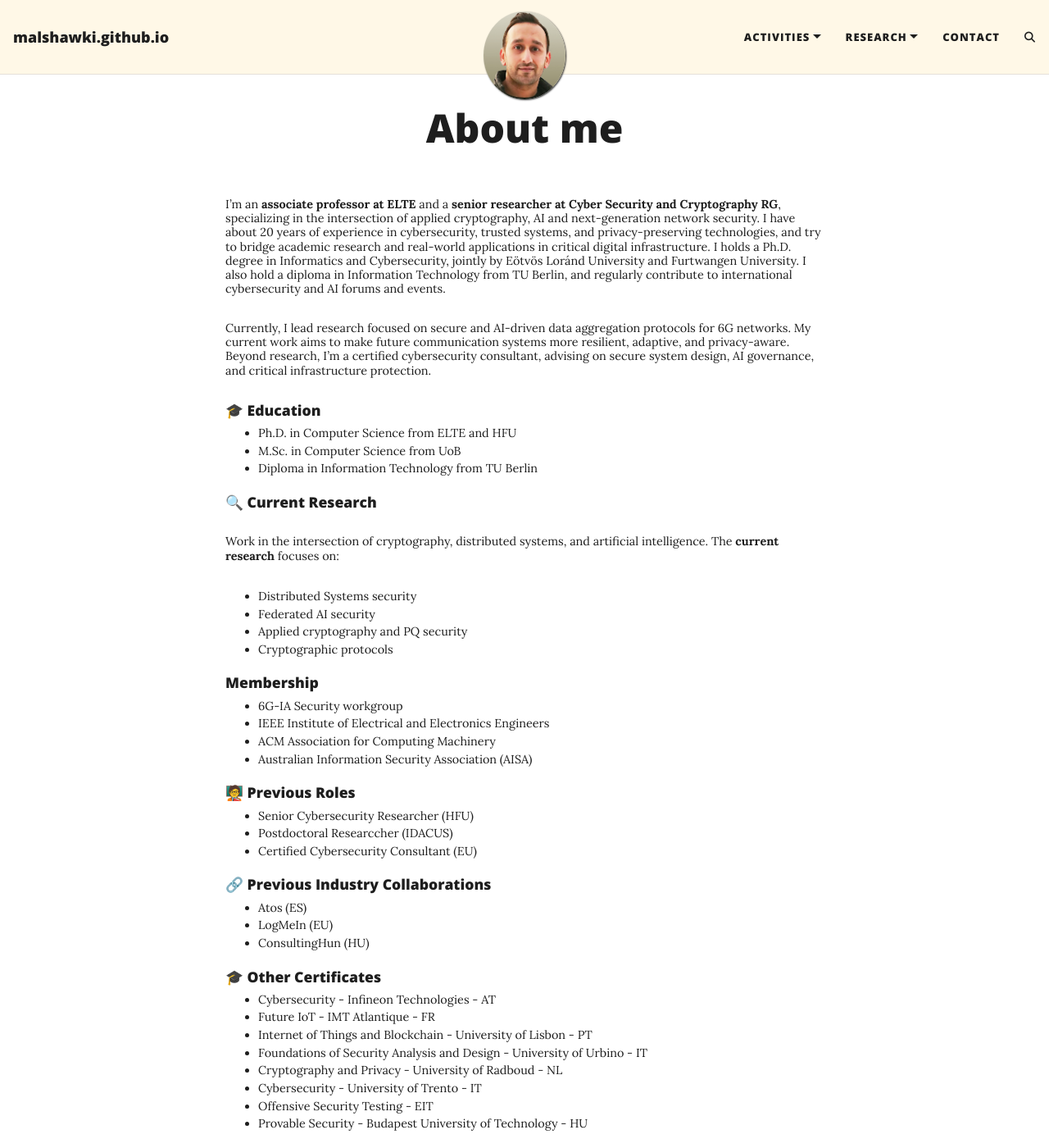
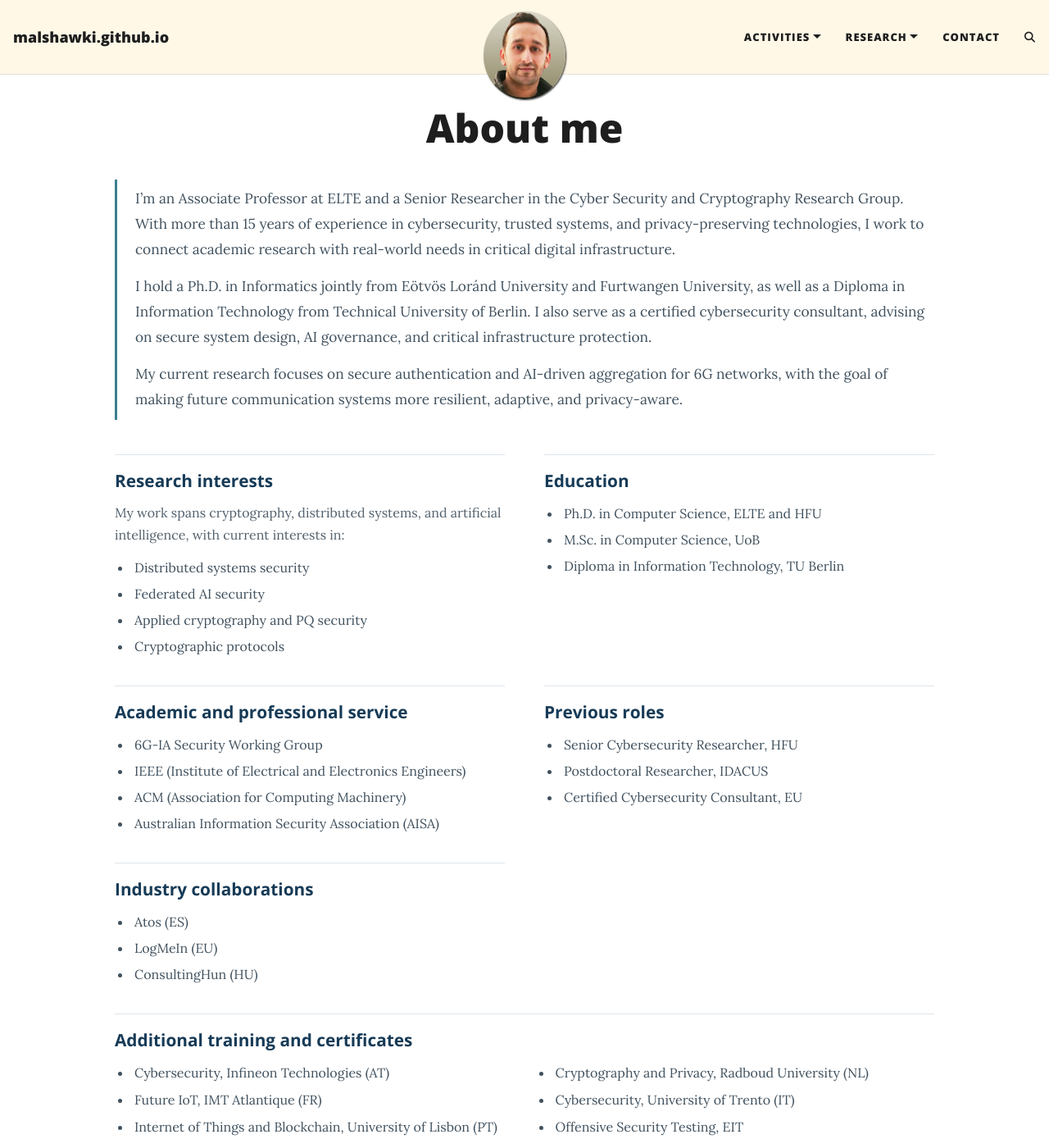
Before and after one commit to malshawki/malshawki.github.io, a Jekyll site: the page built from aboutme.md, in a window 1280 px wide and 1400 px high. Shown: the whole window at 82% size. Built offline with Jekyll 4.4.1, drawn with Linux system fonts in a browser that asks for light colours; comment, search, counter and statistics services are not loaded; some of the changed text lies outside the part shown.

Commit message:
Update aboutme.md

```diff
--- a/aboutme.md
+++ b/aboutme.md
@@ -1,48 +1,191 @@
 ---
 layout: page
 title: About me
-subtitle:
+full-width: true
 ---
 
-I'm an **associate professor at ELTE** and a **senior researcher at Cyber Security and Cryptography RG**, specializing in the intersection of applied cryptography, AI and next-generation network security. I have about 20 years of experience in cybersecurity, trusted systems, and privacy-preserving technologies, and try to bridge academic research and real-world applications in critical digital infrastructure. I holds a Ph.D. degree in Informatics and Cybersecurity, jointly by Eötvös Loránd University and Furtwangen University. I also hold a diploma in Information Technology from TU Berlin, and regularly contribute to international cybersecurity and AI forums and events.
+<style>
+.about-page {
+  max-width: 1000px;
+  margin: 0 auto;
+  color: #293b4a;
+}
 
-Currently, I lead research focused on secure and AI-driven data aggregation protocols for 6G networks. My current work aims to make future communication systems more resilient, adaptive, and privacy-aware. Beyond research, I'm a certified cybersecurity consultant, advising on secure system design, AI governance, and critical infrastructure protection.
+.about-intro {
+  margin: 8px 0 42px;
+  padding: 8px 0 8px 22px;
+  border-left: 3px solid #3b8090;
+}
 
-### 🎓 Education
-- Ph.D. in Computer Science from ELTE and HFU
-- M.Sc. in Computer Science from UoB
-- Diploma in Information Technology from TU Berlin
+.about-intro p {
+  margin: 0 0 14px;
+  color: #40515e;
+  font-size: 1.08rem;
+  line-height: 1.8;
+}
 
-### 🔍 Current Research
-Work in the intersection of cryptography, distributed systems, and artificial intelligence. The **current research** focuses on:
-- Distributed Systems security
-- Federated AI security
-- Applied cryptography and PQ security
-- Cryptographic protocols
+.about-intro p:last-child {
+  margin-bottom: 0;
+}
 
-### Membership
-- 6G-IA Security workgroup
-- IEEE Institute of Electrical and Electronics Engineers
-- ACM Association for Computing Machinery
-- Australian Information Security Association (AISA)
+.about-grid {
+  display: grid;
+  grid-template-columns: repeat(2, minmax(0, 1fr));
+  column-gap: 48px;
+  row-gap: 34px;
+}
 
-### 🧑‍🏫 Previous Roles
-- Senior Cybersecurity Researcher (HFU)
-- Postdoctoral Researccher (IDACUS)
-- Certified Cybersecurity Consultant (EU)
+.about-section {
+  padding-top: 17px;
+  border-top: 1px solid #dfe5eb;
+}
 
-### 🔗 Previous Industry Collaborations
-- Atos (ES)
-- LogMeIn (EU)
-- ConsultingHun (HU)
+.about-section h2 {
+  margin: 0 0 12px;
+  color: #173b57;
+  font-size: 1.3rem;
+  font-weight: 700;
+  line-height: 1.35;
+}
 
+.about-section p {
+  margin: 0 0 12px;
+  color: #52616d;
+  font-size: 1rem;
+  line-height: 1.7;
+}
 
-### 🎓 Other Certificates
-- Cybersecurity - Infineon Technologies - AT
-- Future IoT - IMT Atlantique - FR
-- Internet of Things and Blockchain - University of Lisbon - PT
-- Foundations of Security Analysis and Design - University of Urbino - IT
-- Cryptography and Privacy - University of Radboud - NL
-- Cybersecurity - University of Trento - IT
-- Offensive Security Testing - EIT
-- Provable Security - Budapest University of Technology - HU
+.about-list {
+  margin: 0;
+  padding-left: 21px;
+  color: #40515e;
+  font-size: 1rem;
+  line-height: 1.75;
+}
+
+.about-list li {
+  padding-left: 3px;
+}
+
+.about-list li + li {
+  margin-top: 4px;
+}
+
+.about-certificates {
+  grid-column: 1 / -1;
+}
+
+.about-certificates .about-list {
+  columns: 2;
+  column-gap: 48px;
+}
+
+.about-certificates .about-list li {
+  break-inside: avoid;
+  margin-bottom: 5px;
+}
+
+@media (max-width: 700px) {
+  .about-grid {
+    grid-template-columns: 1fr;
+    row-gap: 27px;
+  }
+
+  .about-certificates {
+    grid-column: auto;
+  }
+
+  .about-certificates .about-list {
+    columns: 1;
+  }
+}
+
+@media (max-width: 560px) {
+  .about-intro {
+    margin-bottom: 32px;
+    padding-left: 16px;
+  }
+
+  .about-intro p {
+    font-size: 1rem;
+  }
+}
+</style>
+
+<div class="about-page">
+  <section class="about-intro" aria-label="Biography">
+    <p>
+      I’m an Associate Professor at ELTE and a Senior Researcher in the Cyber Security and Cryptography Research Group. With more than 15 years of experience in cybersecurity, trusted systems, and privacy-preserving technologies, I work to connect academic research with real-world needs in critical digital infrastructure.
+    </p>
+    <p>
+      I hold a Ph.D. in Informatics jointly from Eötvös Loránd University and Furtwangen University, as well as a Diploma in Information Technology from Technical University of Berlin. I also serve as a certified cybersecurity consultant, advising on secure system design, AI governance, and critical infrastructure protection.
+    </p>
+    <p>
+      My current research focuses on secure authentication and AI-driven aggregation for 6G networks, with the goal of making future communication systems more resilient, adaptive, and privacy-aware.
+    </p>
+  </section>
+
+  <div class="about-grid">
+    <section class="about-section">
+      <h2>Research interests</h2>
+      <p>My work spans cryptography, distributed systems, and artificial intelligence, with current interests in:</p>
+      <ul class="about-list">
+        <li>Distributed systems security</li>
+        <li>Federated AI security</li>
+        <li>Applied cryptography and PQ security</li>
+        <li>Cryptographic protocols</li>
+      </ul>
+    </section>
+
+    <section class="about-section">
+      <h2>Education</h2>
+      <ul class="about-list">
+        <li>Ph.D. in Computer Science, ELTE and HFU</li>
+        <li>M.Sc. in Computer Science, UoB</li>
+        <li>Diploma in Information Technology, TU Berlin</li>
+      </ul>
+    </section>
+
+    <section class="about-section">
+      <h2>Academic and professional service</h2>
+      <ul class="about-list">
+        <li>6G-IA Security Working Group</li>
+        <li>IEEE (Institute of Electrical and Electronics Engineers)</li>
+        <li>ACM (Association for Computing Machinery)</li>
+        <li>Australian Information Security Association (AISA)</li>
+      </ul>
+    </section>
+
+    <section class="about-section">
+      <h2>Previous roles</h2>
+      <ul class="about-list">
+        <li>Senior Cybersecurity Researcher, HFU</li>
+        <li>Postdoctoral Researcher, IDACUS</li>
+        <li>Certified Cybersecurity Consultant, EU</li>
+      </ul>
+    </section>
+
+    <section class="about-section">
+      <h2>Industry collaborations</h2>
+      <ul class="about-list">
+        <li>Atos (ES)</li>
+        <li>LogMeIn (EU)</li>
+        <li>ConsultingHun (HU)</li>
+      </ul>
+    </section>
+
+    <section class="about-section about-certificates">
+      <h2>Additional training and certificates</h2>
+      <ul class="about-list">
+        <li>Cybersecurity, Infineon Technologies (AT)</li>
+        <li>Future IoT, IMT Atlantique (FR)</li>
+        <li>Internet of Things and Blockchain, University of Lisbon (PT)</li>
+        <li>Foundations of Security Analysis and Design, University of Urbino (IT)</li>
+        <li>Cryptography and Privacy, Radboud University (NL)</li>
+        <li>Cybersecurity, University of Trento (IT)</li>
+        <li>Offensive Security Testing, EIT</li>
+        <li>Provable Security, Budapest University of Technology (HU)</li>
+      </ul>
+    </section>
+  </div>
+</div>
```
